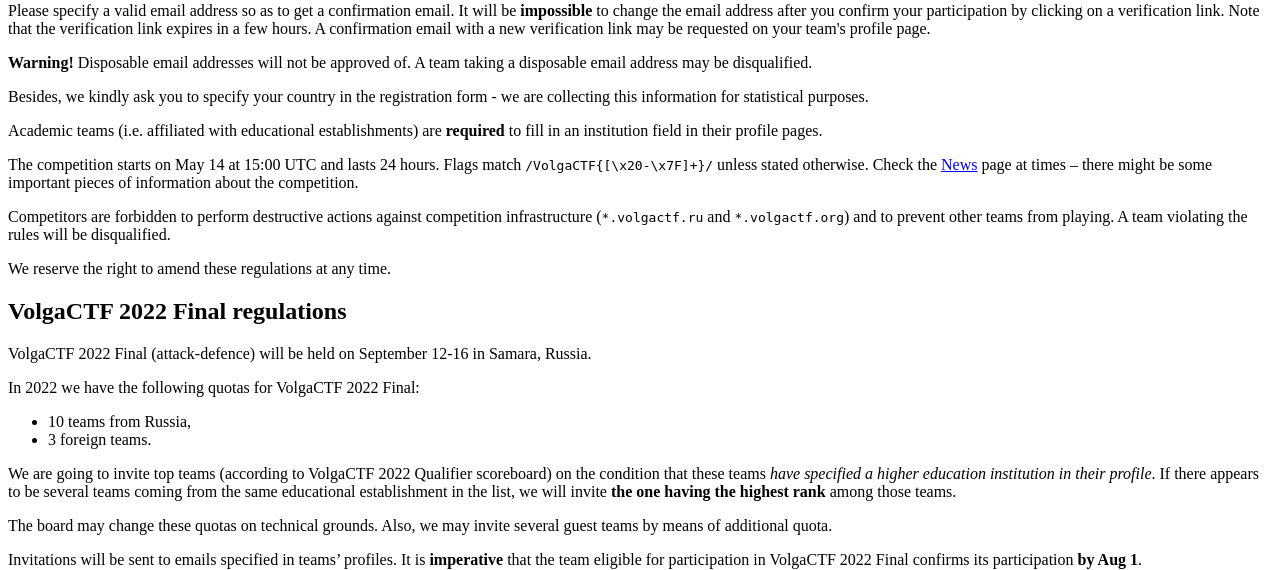
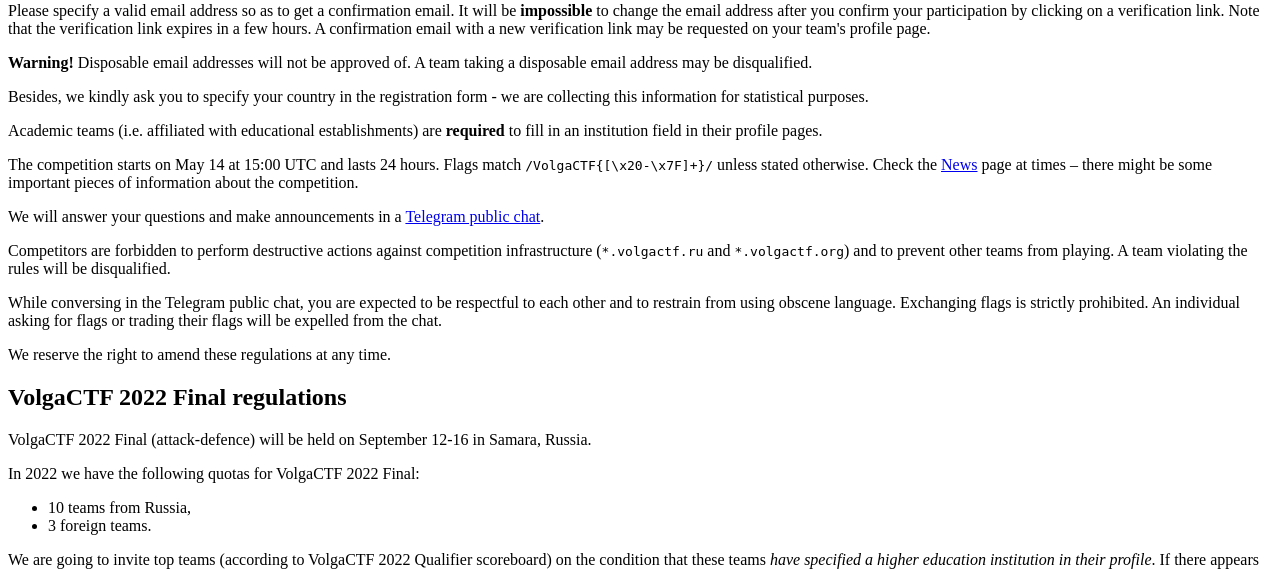
Before and after one commit to VolgaCTF/volgactf-2022-qualifier-theme, a web app: file assets/partials/about.html in a window 1280 px wide. Shown: the part 139-709 px from the top of the page. Run offline with its HTML, style and script files only (its server is not run), Linux system fonts and the light colour scheme.

Commit message:
Add link to public chat in Telegram

```diff
--- a/assets/partials/about.html
+++ b/assets/partials/about.html
@@ -13,15 +13,11 @@
 
 <p class="lead">The competition starts on May 14 at 15:00 UTC and lasts 24 hours. Flags match <code>/VolgaCTF{[\x20-\x7F]+}/</code> unless stated otherwise. Check the <a href="/news" target="_blank" rel="noopener">News</a> page at times &ndash; there might be some important pieces of information about the competition.</p>
 
-<!--
-<p class="lead">We will answer your questions and make announcements in a <a href="" target="_blank" rel="noopener">Telegram public chat</a>.
--->
+<p class="lead">We will answer your questions and make announcements in a <a href="https://t.me/+fdMa_2ns8FI2NTAy" target="_blank" rel="noopener">Telegram public chat</a>.
 
 <p class="lead">Competitors are forbidden to perform destructive actions against competition infrastructure (<code>*.volgactf.ru</code> and <code>*.volgactf.org</code>) and to prevent other teams from playing. A team violating the rules will be disqualified.</p>
 
-<!--
 <p class="lead">While conversing in the Telegram public chat, you are expected to be respectful to each other and to restrain from using obscene language. Exchanging flags is strictly prohibited. An individual asking for flags or trading their flags will be expelled from the chat.</p>
--->
 
 <p class="lead">We reserve the right to amend these regulations at any time.</p>
 
```
